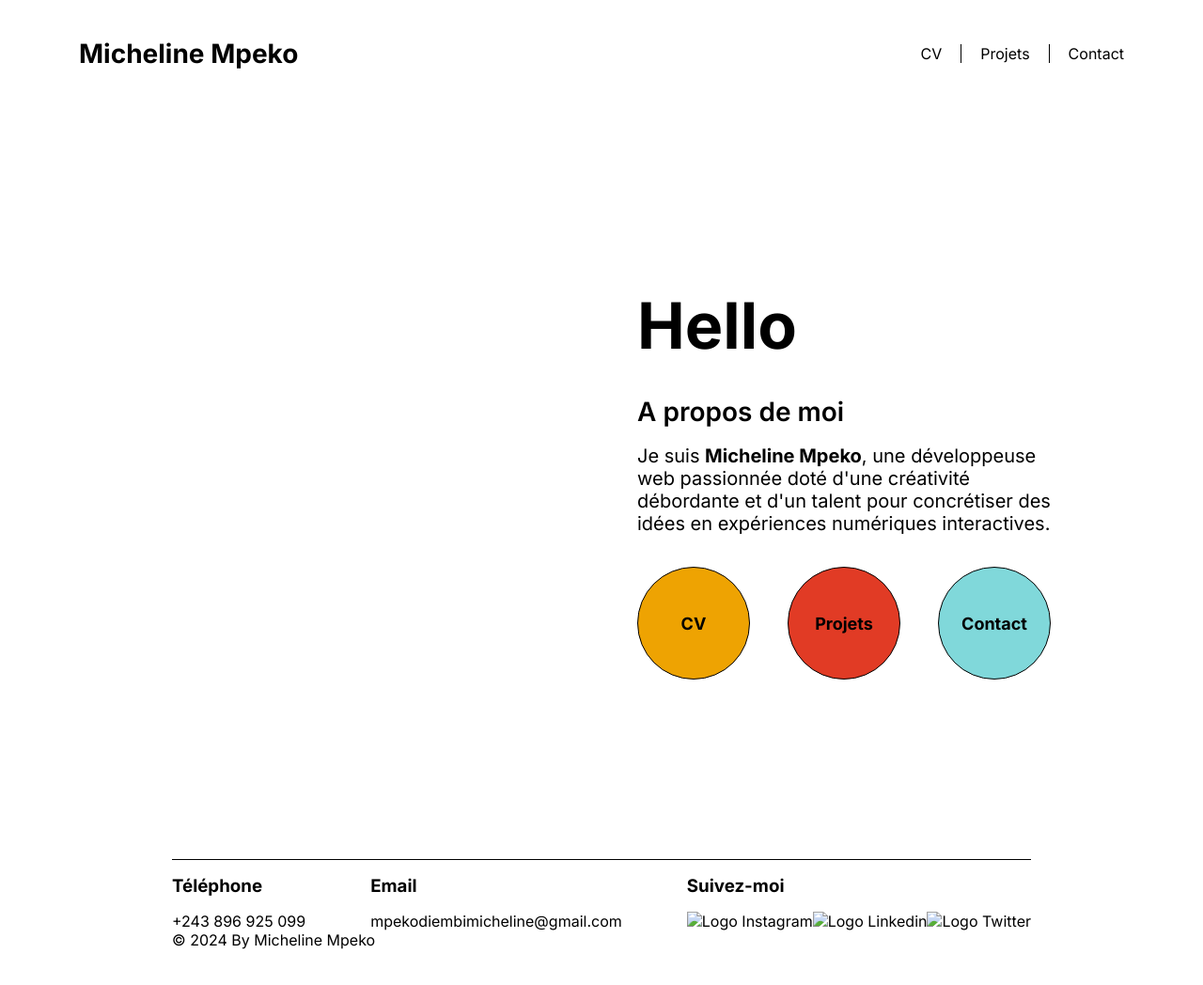
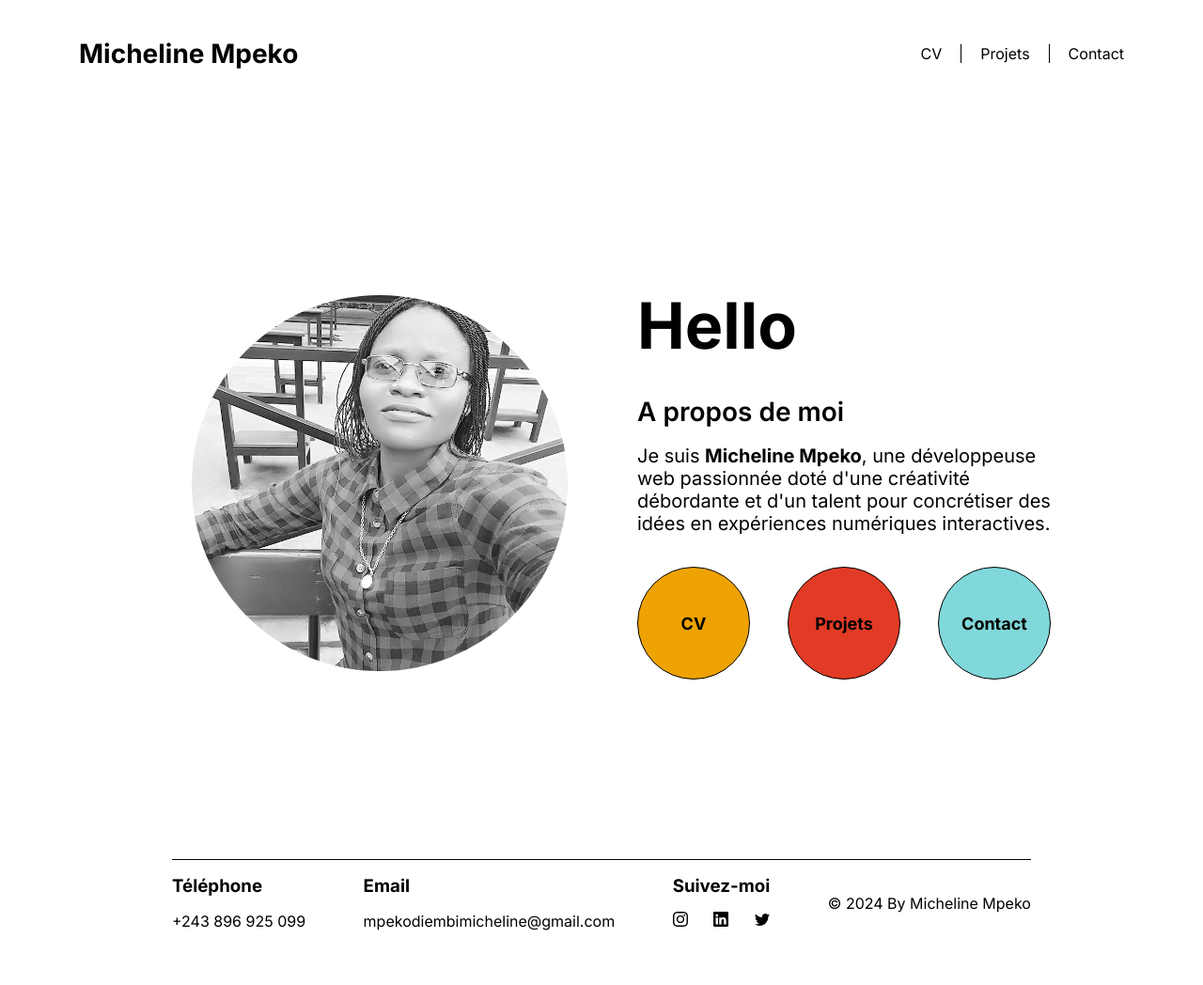
Before and after one commit to MPEKOMICHELINE/Portfolio, a plain HTML site: page index.html in a window 1280 px wide. Shown: the whole page at 94% size. Drawn offline with Linux system fonts and the light colour scheme.

Commit message:
mon premier modification

```diff
--- a/index.html
+++ b/index.html
@@ -22,7 +22,7 @@
 		</header>
 		<main id="hero">
 			<section>
-				<img src="images/micheline photo.jpg" alt="Mpeko" class="mi"/>
+				<img src="micheline photo.jpg" alt="Mpeko" class="mi"/>
 				<div class="container">
 					<h1>Hello</h1>
 					<h2>A propos de moi</h2>
@@ -64,13 +64,13 @@
 				<h3>Suivez-moi</h3>
 				<ul>
 					<li>
-						<a href="https://www.instagram.com/michelinempeko"><img src="images/instagram.svg" alt="Logo Instagram"/></a>
+						<a href="https://www.instagram.com/michelinempeko"><img src="instagram.svg" alt="Logo Instagram"/></a>
 					</li>
 					<li>
-						<a href="https://www.linkedin.com/feed/"><img src="images/linkedin.svg" alt="Logo Linkedin"/></a>
+						<a href="https://www.linkedin.com/feed/"><img src="linkedin.svg" alt="Logo Linkedin"/></a>
 					</li>
 					<li>
-						<a href="https://twitter.com/DiembiMpeko"><img src="images/twitter.svg" alt="Logo Twitter"/></a>
+						<a href="https://twitter.com/DiembiMpeko"><img src="twitter.svg" alt="Logo Twitter"/></a>
 					</li>
 				</ul>
 			</div>
```
